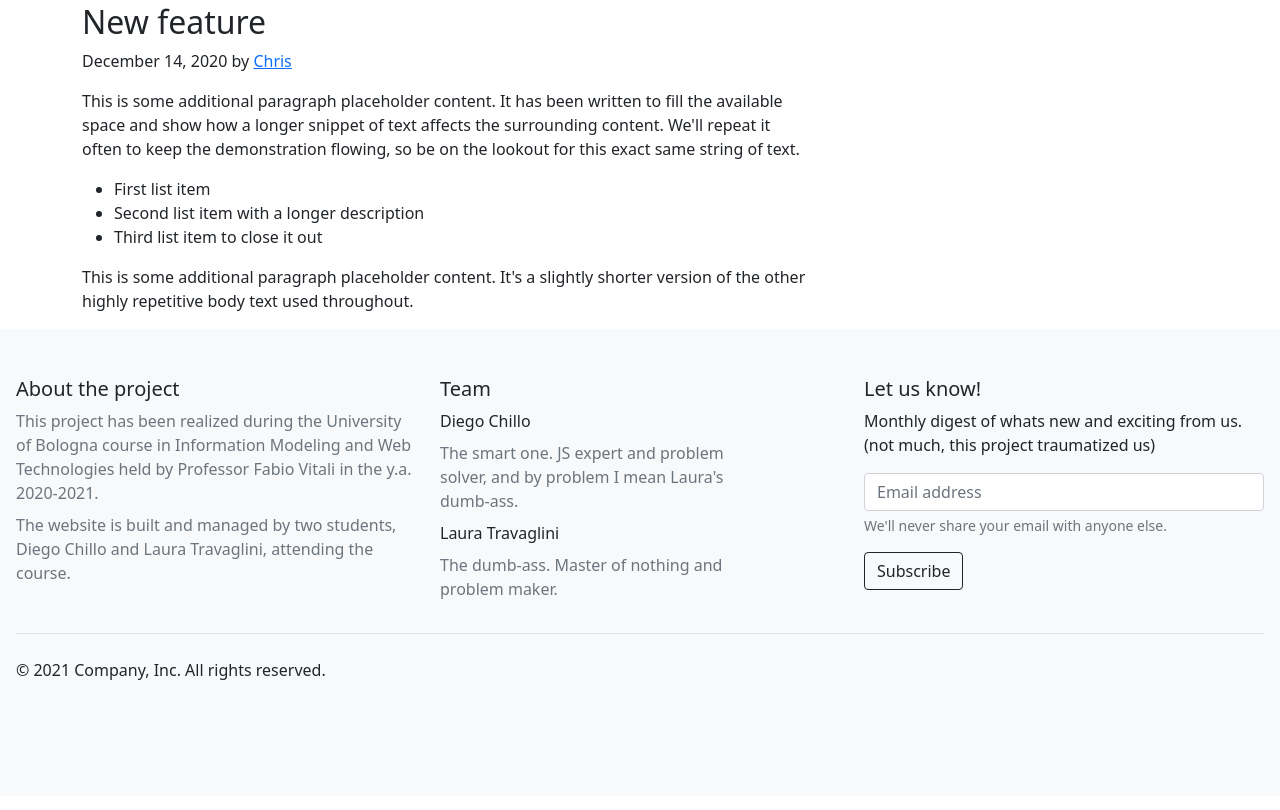
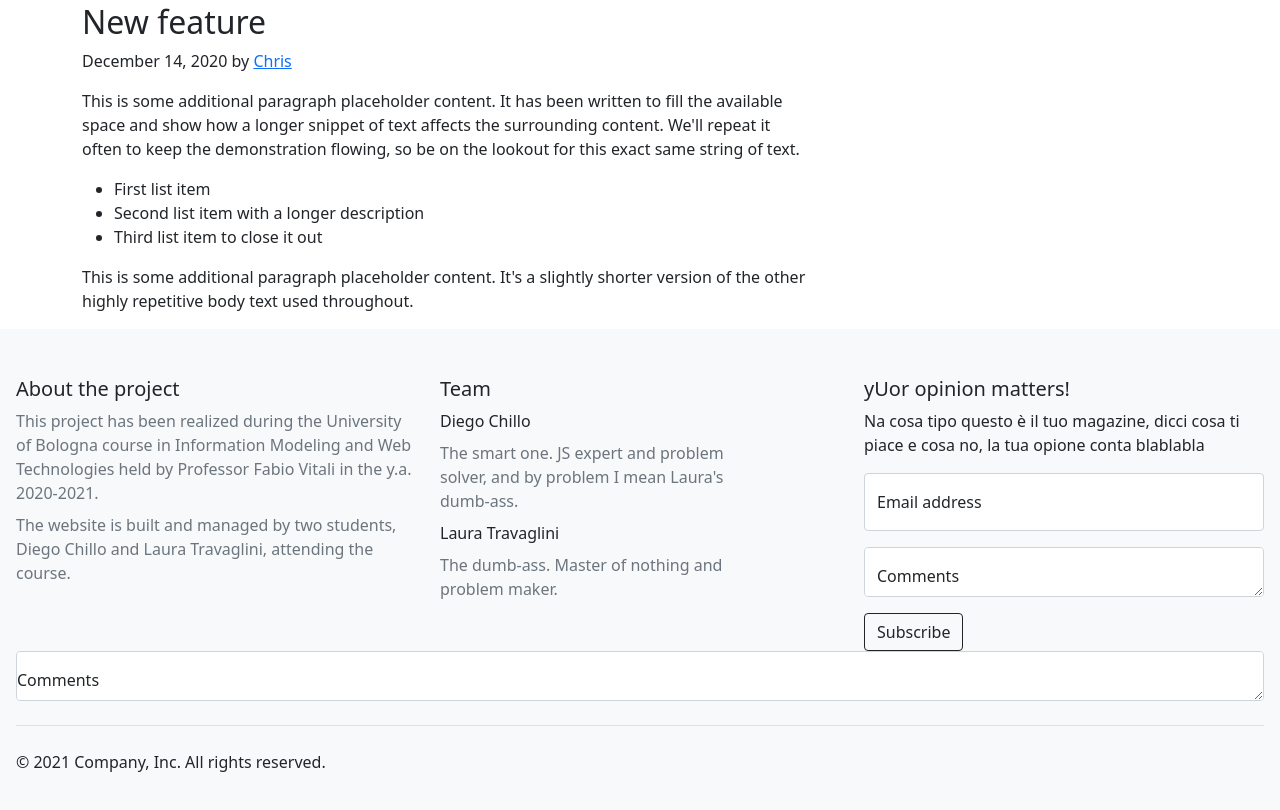
Before and after one commit to diegochillo/llll, a plain HTML site: page index.html in a window 1280 px wide. Shown: the part 3822-4632 px from the top of the page. Drawn offline with nearby package versions, Linux system fonts and the light colour scheme.

Commit message:
Update footer.html

```diff
--- a/components/footer.html
+++ b/components/footer.html
@@ -24,15 +24,27 @@
       <div class="col-4 offset-1">
         <form>
           <div class="mb-3">
-          <h5>Let us know!</h5>
-          <p>Monthly digest of whats new and exciting from us. (not much, this project traumatized us)</p>
-          <label for="newsletter1" class="visually-hidden">Email address</label>
-          <input id="newsletter1" type="email" class="form-control" placeholder="Email address">
-          <div id="emailHelp" class="form-text">We'll never share your email with anyone else.</div>
+          <h5>yUor opinion matters!</h5>
+          <p>Na cosa tipo questo è il tuo magazine, dicci cosa ti piace e cosa no, la tua opione conta blablabla</p>
           </div>
+          <div class="form-floating mb-3">
+          <input type="email" class="form-control" id="floatingInput" placeholder="name@example.com">
+          <label for="floatingInput">Email address</label>
+          </div>
+          <div class="form-floating mb-3">
+         <textarea class="form-control" placeholder="Leave a comment here" id="floatingTextarea2" style="height: 50px"></textarea>
+         <label for="floatingTextarea2">Comments</label>
+       </div>
           <button class="btn btn-outline-dark" type="button">Subscribe</button>
           </div>
         </form>
+
+
+       <div class="form-floating">
+         <textarea class="form-control" placeholder="Leave a comment here" id="floatingTextarea2" style="height: 50px"></textarea>
+         <label for="floatingTextarea2">Comments</label>
+       </div>
+
 
     </div>
 
```
